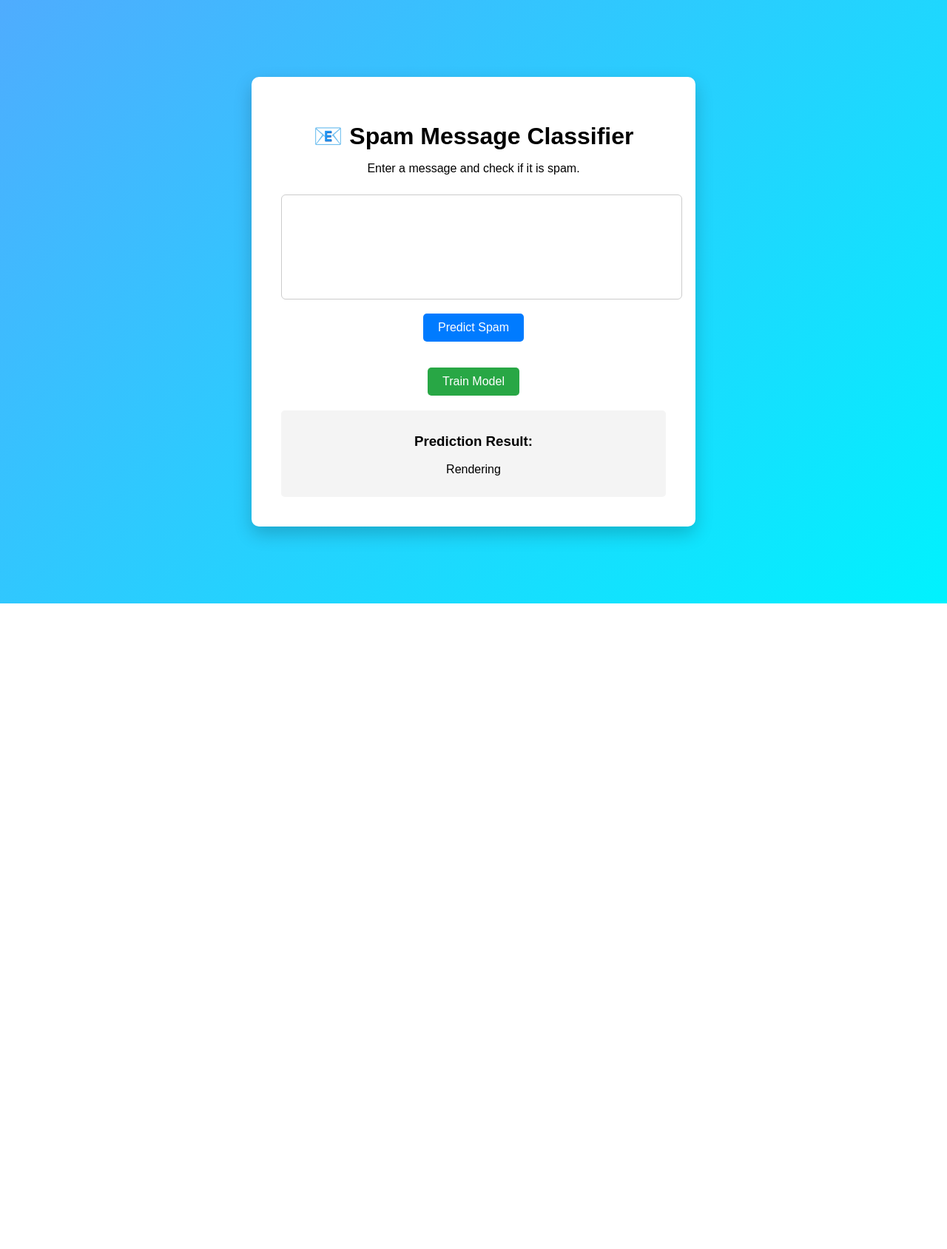
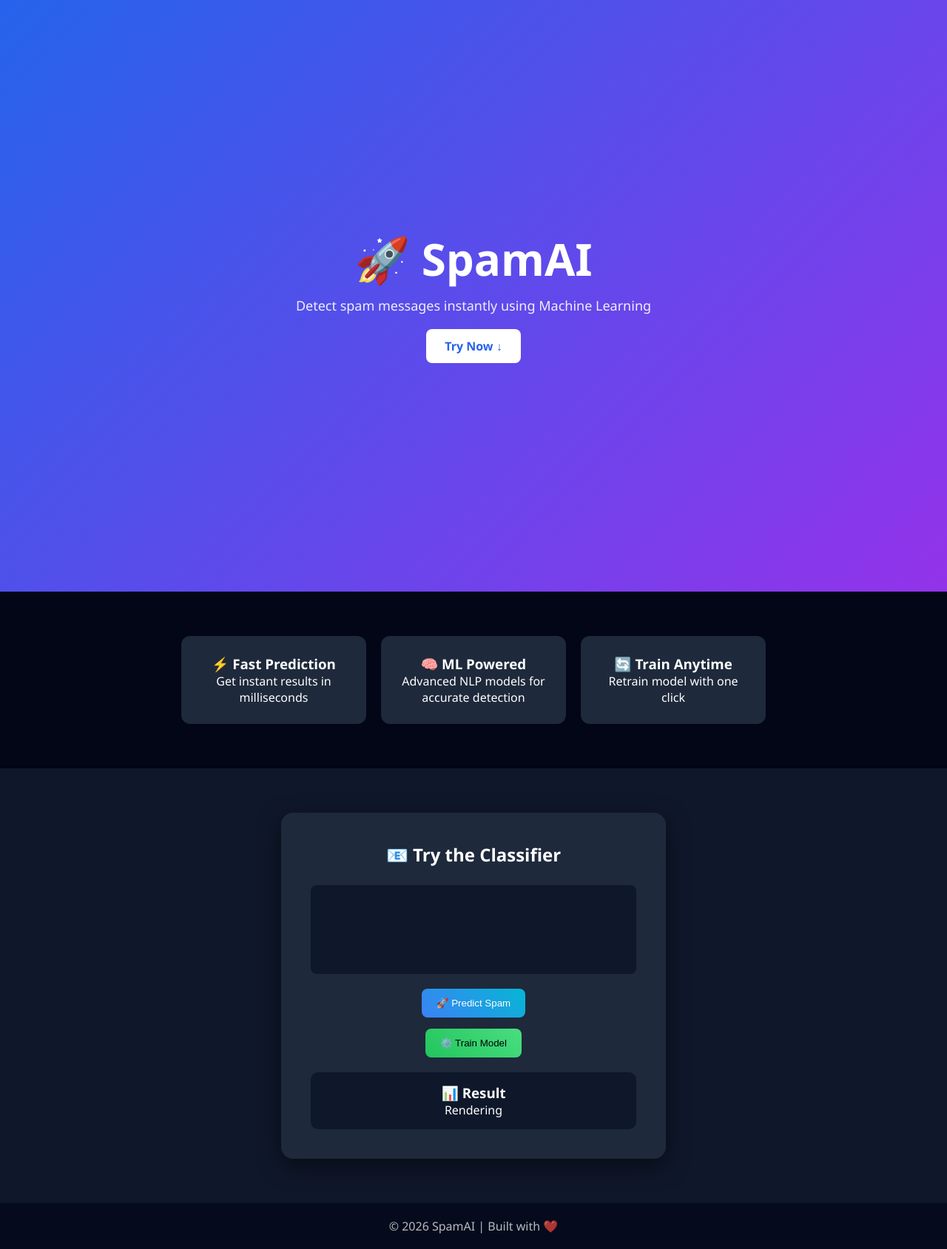
Before and after one commit to AKR9634/MLOps_Spam_Classifier, a FastAPI app: page / in a window 1280 px wide. Shown: the whole page at 74% size. Before the commit the page ends 816 px from the top, so only its background shows below. Run offline with FastAPI, Linux system fonts and the light colour scheme.

Commit message:
UI updated!!!

```diff
--- a/static/style.css
+++ b/static/style.css
@@ -1,75 +1,167 @@
-body{
-    font-family: Arial, Helvetica, sans-serif;
-    background: linear-gradient(135deg,#4facfe,#00f2fe);
-    height:100vh;
-    display:flex;
-    justify-content:center;
-    align-items:center;
+* {
+    margin: 0;
+    padding: 0;
+    box-sizing: border-box;
 }
 
-.container{
-    background:white;
-    padding:40px;
-    border-radius:10px;
-    width:520px;
-    text-align:center;
-    box-shadow:0 10px 25px rgba(0,0,0,0.2);
+body {
+    font-family: 'Segoe UI', sans-serif;
+    background: #0f172a;
+    color: white;
 }
 
-h1{
-    margin-bottom:10px;
+/* 🔥 HERO */
+.hero {
+    height: 100vh;
+    background: linear-gradient(135deg, #2563eb, #9333ea);
+    display: flex;
+    flex-direction: column;
+    justify-content: center;
+    align-items: center;
+    text-align: center;
+
+    animation: fadeIn 1s ease-in;
 }
 
-textarea{
-    width:100%;
-    height:120px;
-    padding:10px;
-    border-radius:6px;
-    border:1px solid #ccc;
-    margin-top:10px;
-    resize:none;
+.hero h1 {
+    font-size: 60px;
+    font-weight: bold;
 }
 
-button{
-    margin-top:15px;
-    padding:10px 20px;
-    border:none;
-    font-size:16px;
-    border-radius:5px;
-    cursor:pointer;
+.hero p {
+    margin-top: 10px;
+    font-size: 18px;
+    opacity: 0.9;
 }
 
-/* Predict button */
-
-.predict-btn{
-    background:#007BFF;
-    color:white;
+.cta-btn {
+    margin-top: 20px;
+    padding: 12px 25px;
+    background: white;
+    color: #2563eb;
+    border-radius: 8px;
+    text-decoration: none;
+    font-weight: 600;
+    transition: 0.3s;
 }
 
-.predict-btn:hover{
-    background:#0056b3;
+.cta-btn:hover {
+    transform: scale(1.05);
 }
 
-/* Train button */
-
-.train-section{
-    margin-top:20px;
+/* 💡 FEATURES */
+.features {
+    display: flex;
+    justify-content: center;
+    gap: 20px;
+    padding: 60px 20px;
+    background: #020617;
 }
 
-.train-btn{
-    background:#28a745;
-    color:white;
+.feature-card {
+    background: #1e293b;
+    padding: 25px;
+    border-radius: 12px;
+    width: 250px;
+    text-align: center;
+    transition: 0.3s;
 }
 
-.train-btn:hover{
-    background:#1e7e34;
+.feature-card:hover {
+    transform: translateY(-5px);
+    background: #334155;
 }
 
-/* Result box */
+/* 🧪 APP */
+.app-section {
+    padding: 60px 20px;
+    display: flex;
+    justify-content: center;
+}
 
-.result{
-    margin-top:20px;
-    padding:12px;
-    background:#f4f4f4;
-    border-radius:5px;
+.container {
+    background: #1e293b;
+    padding: 40px;
+    border-radius: 16px;
+    width: 520px;
+    text-align: center;
+    box-shadow: 0 10px 30px rgba(0,0,0,0.5);
 }
+
+h2 {
+    margin-bottom: 15px;
+}
+
+/* TEXTAREA */
+textarea {
+    width: 100%;
+    height: 120px;
+    padding: 12px;
+    border-radius: 8px;
+    border: none;
+    margin-top: 10px;
+    resize: none;
+    background: #0f172a;
+    color: white;
+}
+
+textarea::placeholder {
+    color: #94a3b8;
+}
+
+/* BUTTONS */
+button {
+    margin-top: 15px;
+    padding: 12px 20px;
+    border: none;
+    border-radius: 8px;
+    cursor: pointer;
+    transition: 0.3s;
+}
+
+.predict-btn {
+    background: linear-gradient(45deg, #3b82f6, #06b6d4);
+    color: white;
+}
+
+.predict-btn:hover {
+    transform: translateY(-2px);
+}
+
+.train-btn {
+    background: linear-gradient(45deg, #22c55e, #4ade80);
+    color: black;
+}
+
+.train-btn:hover {
+    transform: translateY(-2px);
+}
+
+/* RESULT */
+.result {
+    margin-top: 20px;
+    padding: 15px;
+    background: #0f172a;
+    border-radius: 10px;
+    animation: fadeIn 0.4s ease;
+}
+
+/* FOOTER */
+footer {
+    text-align: center;
+    padding: 20px;
+    background: #020617;
+    opacity: 0.7;
+}
+
+/* ANIMATION */
+@keyframes fadeIn {
+    from {
+        opacity: 0;
+        transform: translateY(10px);
+    }
+    to {
+        opacity: 1;
+        transform: translateY(0);
+    }
+}
--- a/templates/spam_data.html
+++ b/templates/spam_data.html
@@ -2,54 +2,84 @@
 <html lang="en">
 <head>
     <meta charset="UTF-8">
-    <title>Spam Classifier</title>
+    <title>Spam AI</title>
     <link rel="stylesheet" href="/static/style.css">
 </head>
 
 <body>
 
+<!-- 🔥 HERO SECTION -->
+<section class="hero">
+    <h1>🚀 SpamAI</h1>
+    <p>Detect spam messages instantly using Machine Learning</p>
+    <a href="#app" class="cta-btn">Try Now ↓</a>
+</section>
+
+<!-- 💡 FEATURES -->
+<section class="features">
+    <div class="feature-card">
+        <h3>⚡ Fast Prediction</h3>
+        <p>Get instant results in milliseconds</p>
+    </div>
+
+    <div class="feature-card">
+        <h3>🧠 ML Powered</h3>
+        <p>Advanced NLP models for accurate detection</p>
+    </div>
+
+    <div class="feature-card">
+        <h3>🔄 Train Anytime</h3>
+        <p>Retrain model with one click</p>
+    </div>
+</section>
+
+<!-- 🧪 MAIN APP -->
+<section class="app-section" id="app">
+
     <div class="container">
 
-    <h1>📧 Spam Message Classifier</h1>
-    <p>Enter a message and check if it is spam.</p>
+        <h2>📧 Try the Classifier</h2>
 
         <!-- Prediction Form -->
         <form action="/" method="post">
 
             <textarea
                 name="Message"
-            placeholder="Enter your message here..."
+                placeholder="Paste your message here..."
                 required>
             </textarea>
 
             <button class="predict-btn" type="submit">
-            Predict Spam
+                🚀 Predict Spam
             </button>
 
         </form>
 
-
-    <!-- Train Model Button -->
+        <!-- Train Button -->
         <div class="train-section">
-
             <form action="/train" method="get">
                 <button class="train-btn" type="submit">
-                Train Model
+                    ⚙️ Train Model
                 </button>
             </form>
-
         </div>
 
-
-    <!-- Prediction Result -->
+        <!-- Result -->
         {% if context %}
         <div class="result">
-        <h3>Prediction Result:</h3>
+            <h3>📊 Result</h3>
             <p>{{ context }}</p>
         </div>
         {% endif %}
 
     </div>
 
+</section>
+
+<!-- FOOTER -->
+<footer>
+    <p>© 2026 SpamAI | Built with ❤️</p>
+</footer>
+
 </body>
 </html>
```
Lines whose indentation alone changed are shown as unchanged.
